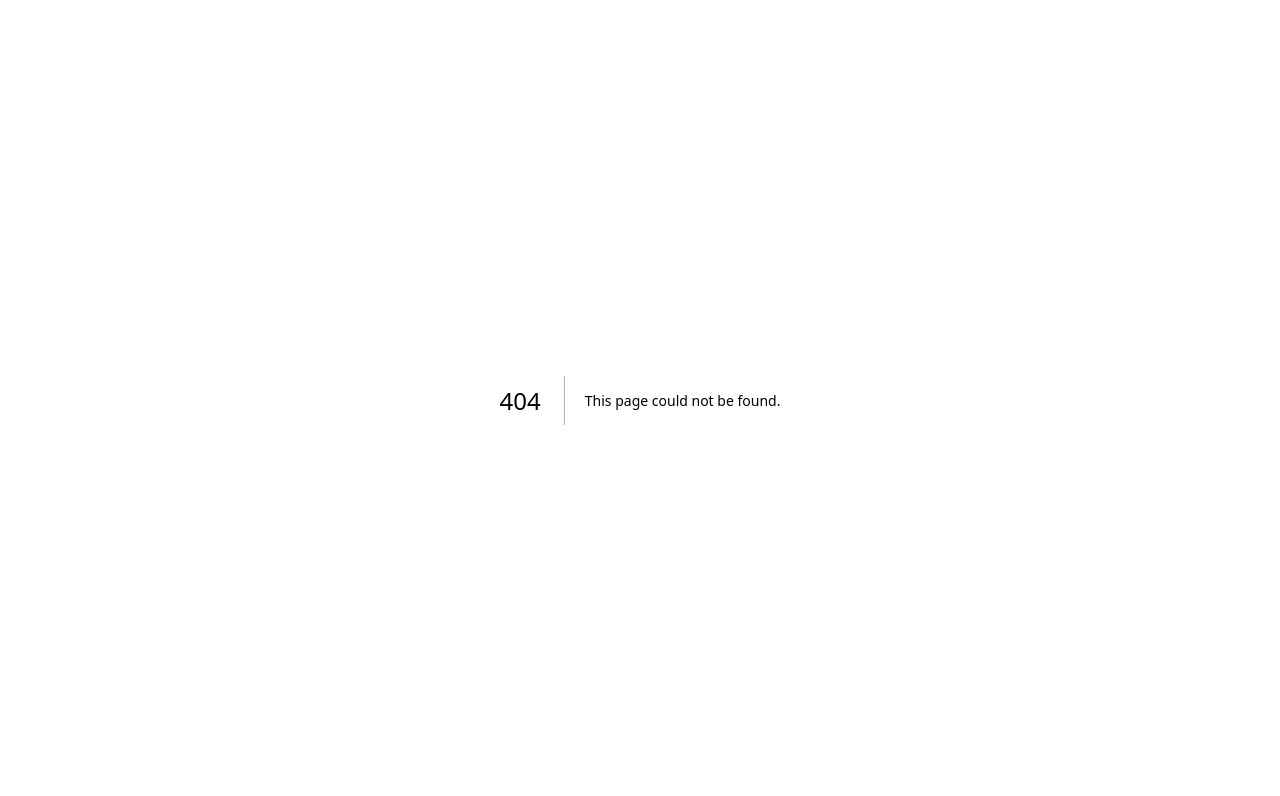
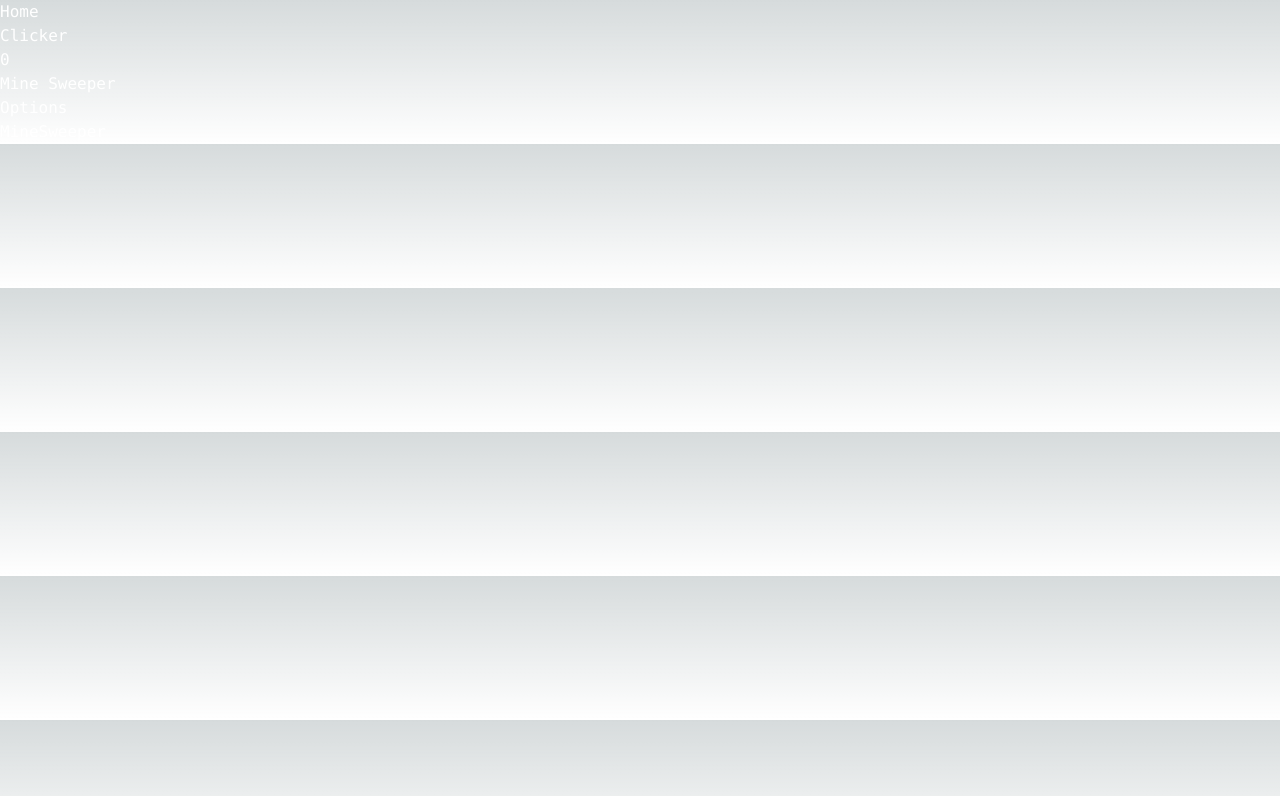
Before and after one commit to ThorGalli/thor-portfolio, a Next.js app: page /minesweeper in a window 1280 px wide. Before the commit this address had no page. Shown: the top 796 px of the page. Built offline with nearby package versions, Linux system fonts and the light colour scheme.

Commit message:
Add Mine Sweeper button and page

```diff
--- /dev/null
+++ b/src/app/minesweeper/page.tsx
@@ -0,0 +1,11 @@
+import NavbarLayout from '@/layouts/navbar'
+
+export default function MineSweeper() {
+  return (
+    <NavbarLayout>
+      <div>
+        <h1>MineSweeper</h1>
+      </div>
+    </NavbarLayout>
+  )
+}
--- a/src/layouts/navbar.tsx
+++ b/src/layouts/navbar.tsx
@@ -8,6 +8,7 @@ export default function NavbarLayout({
   const navList = [
     <NavButton key="home" route="/" label="Home" />,
     <NavButton key="clicker" route="/clicker" label="Clicker" />,
+    <NavButton key="mineSweeper" route="/minesweeper" label="Mine Sweeper" />,
     <NavButton key="options" route="/options" label="Options" />,
   ]
 
```
